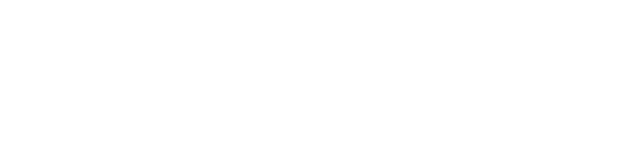
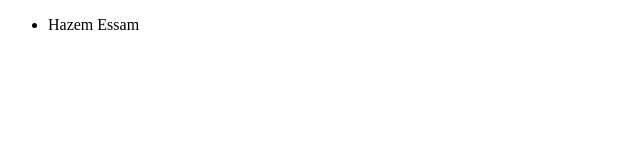
Before and after one commit to hazem-e99/team3, a plain HTML site: page index.html in a window 1280 px wide. Shown: the whole page, without its empty margins (0-640 px from the left). Drawn offline with Linux system fonts and the light colour scheme.

Commit message:
Add my name

```diff
--- a/index.html
+++ b/index.html
@@ -6,6 +6,10 @@
     <title>Document</title>
 </head>
 <body>
-
+    <header>
+        <ul>
+            <li>Hazem Essam</li>
+        </ul>
+    </header>
 </body>
 </html>
```
